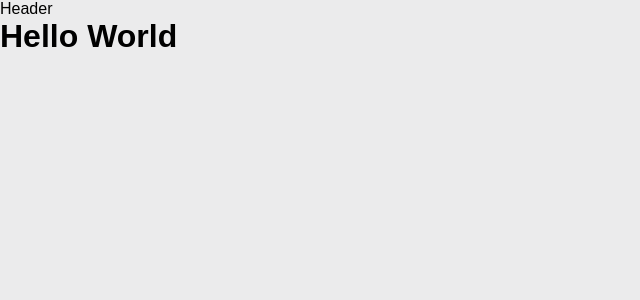
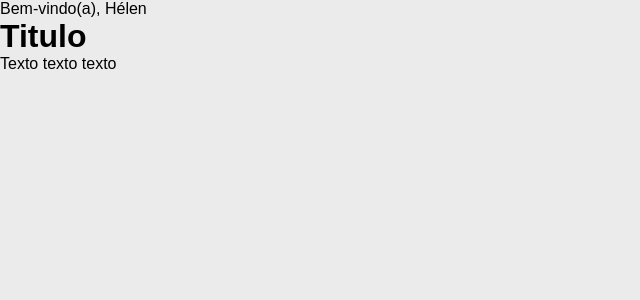
Before and after one commit to HelenAndrade/react-to-do-list, a React (Vite) app: page / in a window 1280 px wide. Shown: the top 300 px of the page, without its empty margins (0-640 px from the left). Built offline with nearby package versions, Linux system fonts and the light colour scheme.

Commit message:
feat: add Content component, use props, destructuring and children

```diff
--- a/src/App.jsx
+++ b/src/App.jsx
@@ -1,4 +1,4 @@
-import { Header } from './components';
+import { Header, Content } from './components';
 
 import './App.css';
 
@@ -6,8 +6,11 @@ const App = () => {
 
   return (
     <>
-      <Header/>
-      <h1>Hello World</h1>
+      <Header userName="Hélen" />
+      <Content>
+        <h1>Titulo</h1>
+        <p>Texto texto texto</p>
+      </Content>
     </>
   )
 };
--- /dev/null
+++ b/src/components/Content/Content.jsx
@@ -0,0 +1,10 @@
+const Content = (props) => {
+    const { children } = props;
+    return (
+        <div>
+            {children}
+        </div>
+    );
+};
+
+export { Content };
--- /dev/null
+++ b/src/components/Content/index.js
@@ -0,0 +1 @@
+export * from './Content'
--- a/src/components/Header/Header.jsx
+++ b/src/components/Header/Header.jsx
@@ -1,7 +1,8 @@
-const Header = () => {
+const Header = (props) => {
+    const { userName } = props;
     return (
         <div>
-            Header
+            Bem-vindo(a), {userName}
         </div>
     );
 };
--- a/src/components/index.js
+++ b/src/components/index.js
@@ -1 +1,2 @@
 export * from './Header';
+export * from './Content'
```
